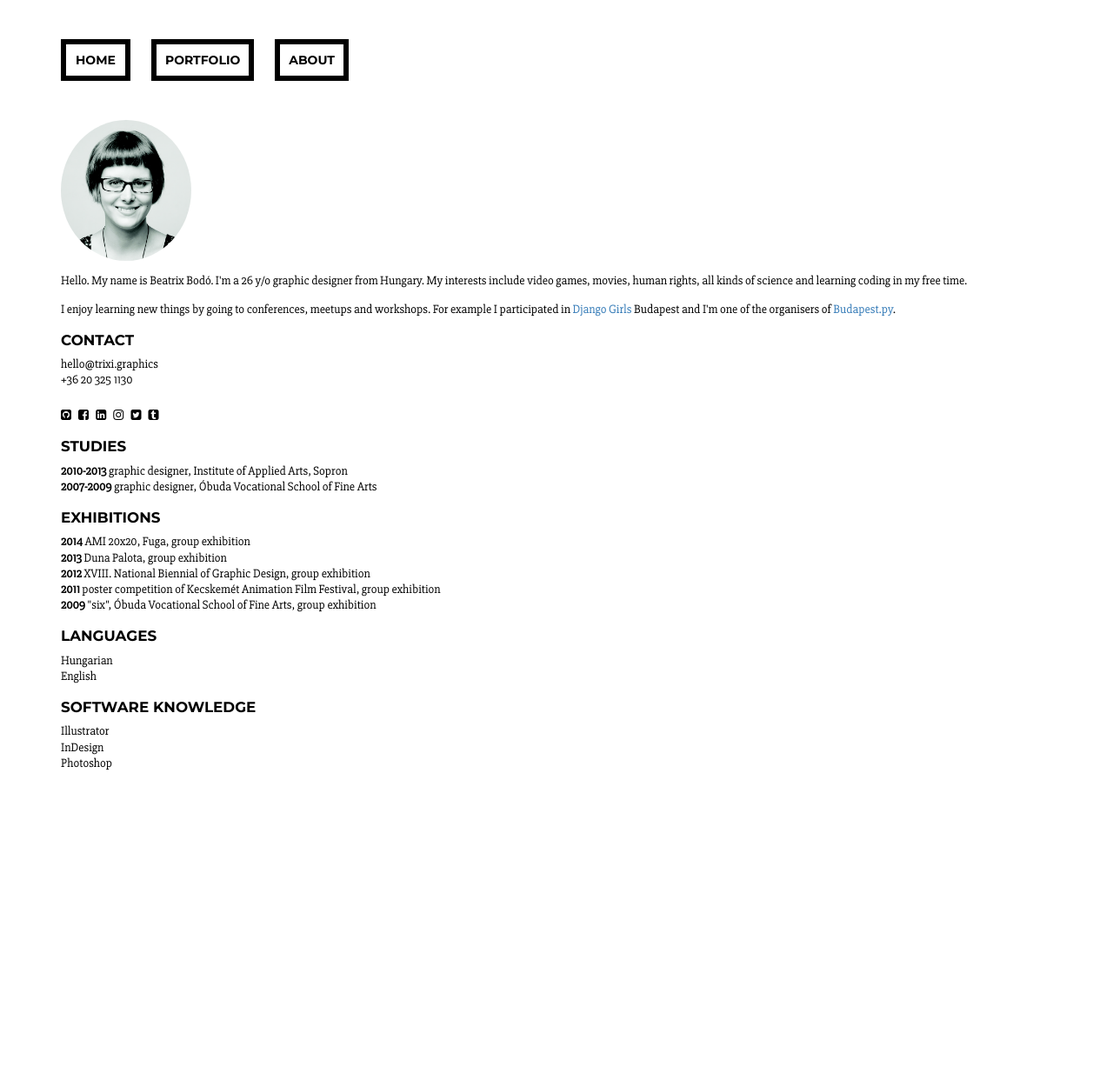
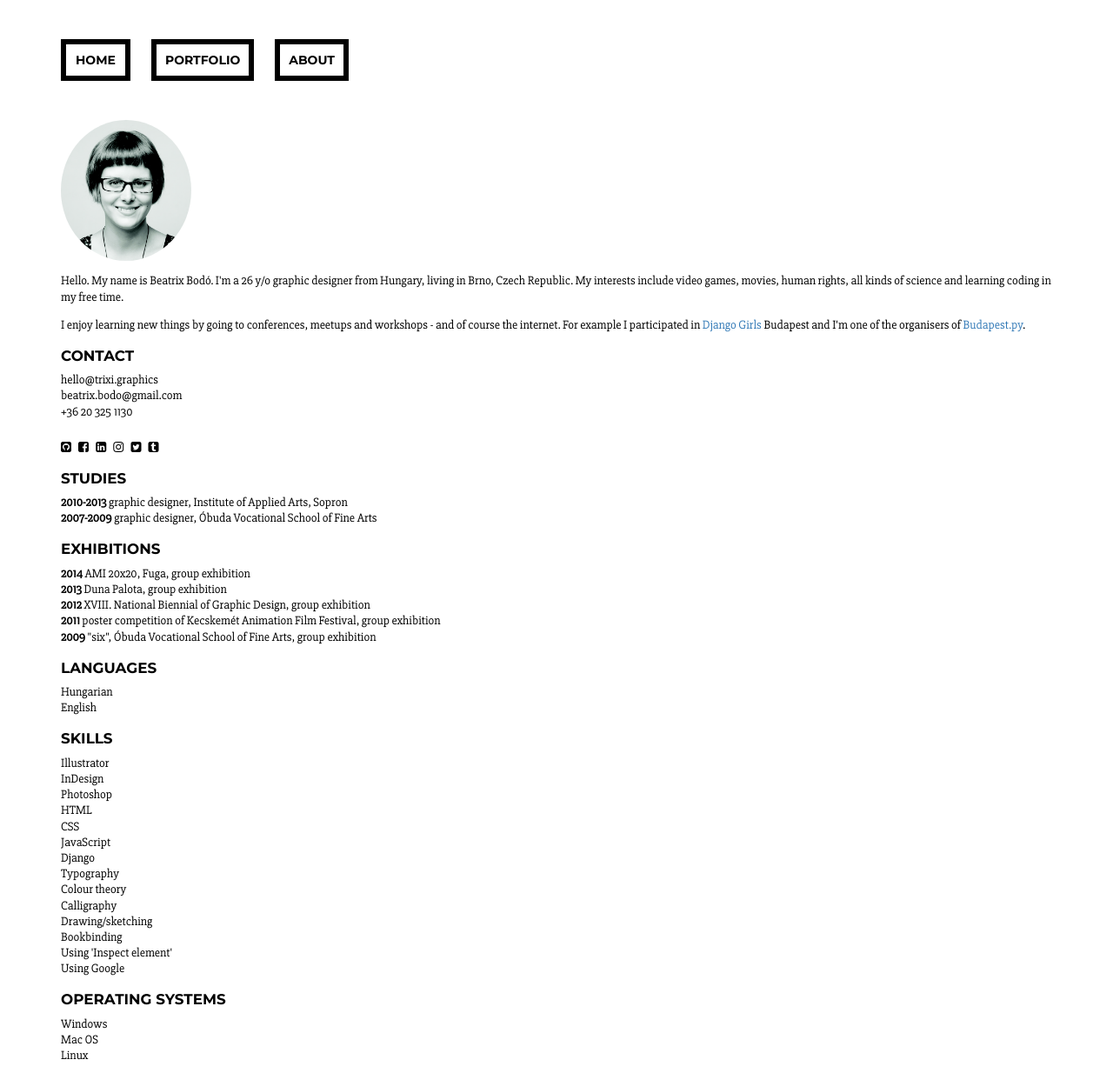
Before and after one commit to beatrix-bodo/beatrix-bodo.github.io, a Jekyll site: the page built from about.html, in a window 1280 px wide. Shown: the whole page at 87% size. Built offline with Jekyll 4.4.1, drawn with Linux system fonts in a browser that asks for light colours; nearby versions of some CDN libraries; before the commit the page ends 900 px from its top, so only the background shows below that.

Commit message:
Updated About, Added skills and OS-s

```diff
--- a/about.html
+++ b/about.html
@@ -4,12 +4,12 @@ title: About Trixi
 ---
 <img src="images/portrait.png" class="img-circle portrait">
 <p class="about">
-  Hello. My name is Beatrix Bodó. I'm a 26 y/o graphic designer from Hungary. My
+  Hello. My name is Beatrix Bodó. I'm a 26 y/o graphic designer from Hungary, living in Brno, Czech Republic. My
   interests include video games, movies, human rights, all kinds of science and
   learning coding in my free time.
 </p>
 <p class="about">
-  I enjoy learning new things by going to conferences, meetups and workshops.
+  I enjoy learning new things by going to conferences, meetups and workshops - and of course the internet.
   For example I participated in <a href="http://djangogirls.org/">Django Girls</a> Budapest and I'm one of the
   organisers of <a href="http://www.meetup.com/budapest-py">Budapest.py</a>.
 </p>
@@ -17,6 +17,7 @@ title: About Trixi
   <ul>
     <h2>Contact</h2>
     <li>hello@trixi.graphics</li>
+    <li>beatrix.bodo@gmail.com</li>
     <li>+36 20 325 1130</li>
   </ul>
 </div>
@@ -48,9 +49,26 @@ title: About Trixi
     <li>English</li>
   </ul>
   <ul>
-    <h2>Software knowledge</h2>
+    <h2>Skills</h2>
     <li>Illustrator</li>
     <li>InDesign</li>
     <li>Photoshop</li>
+    <li>HTML</li>
+    <li>CSS</li>
+    <li>JavaScript</li>
+    <li>Django</li>
+    <li>Typography</li>
+    <li>Colour theory</li>
+    <li>Calligraphy</li>
+    <li>Drawing/sketching</li>
+    <li>Bookbinding</li>
+    <li>Using 'Inspect element'</li>
+    <li>Using Google</li>
+  </ul>
+  <ul>
+  <h2>Operating systems</h2>
+    <li>Windows</li>
+    <li>Mac OS</li>
+    <li>Linux</li>
   </ul>
 </div>
```
